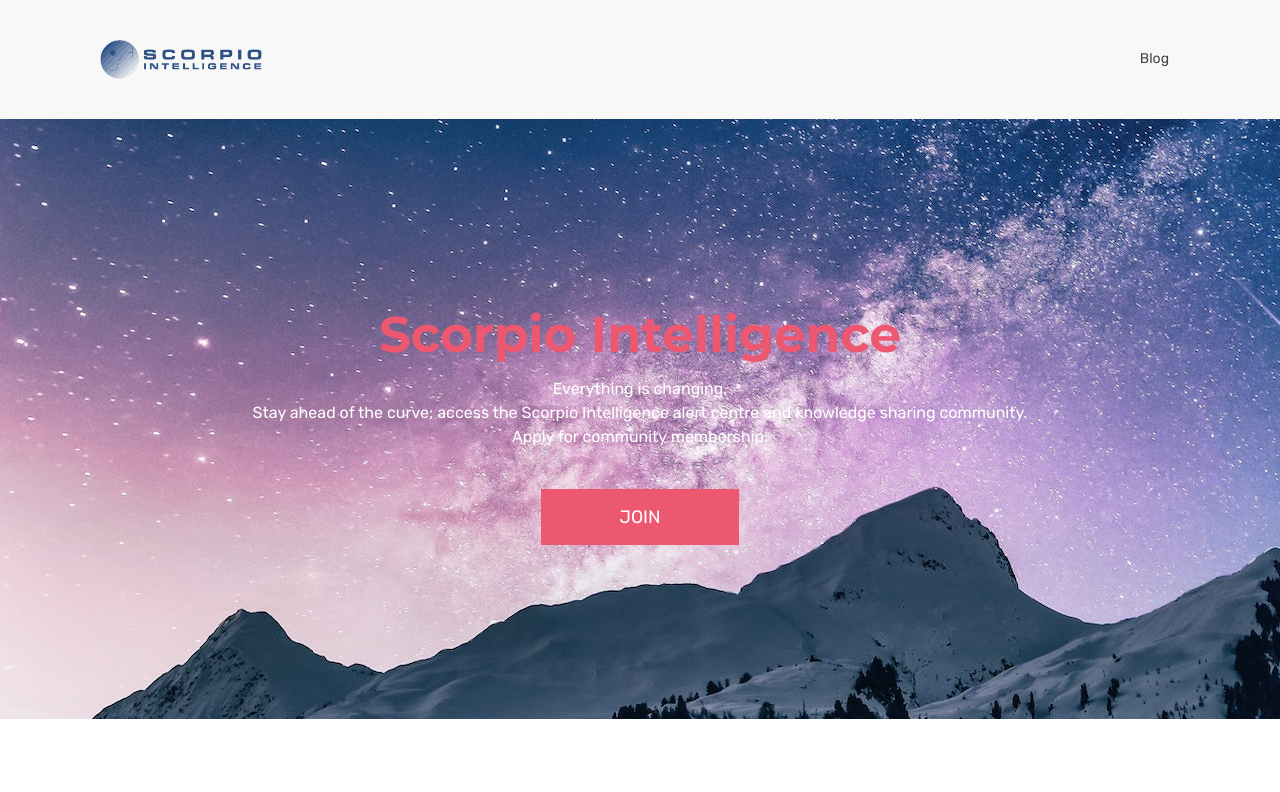
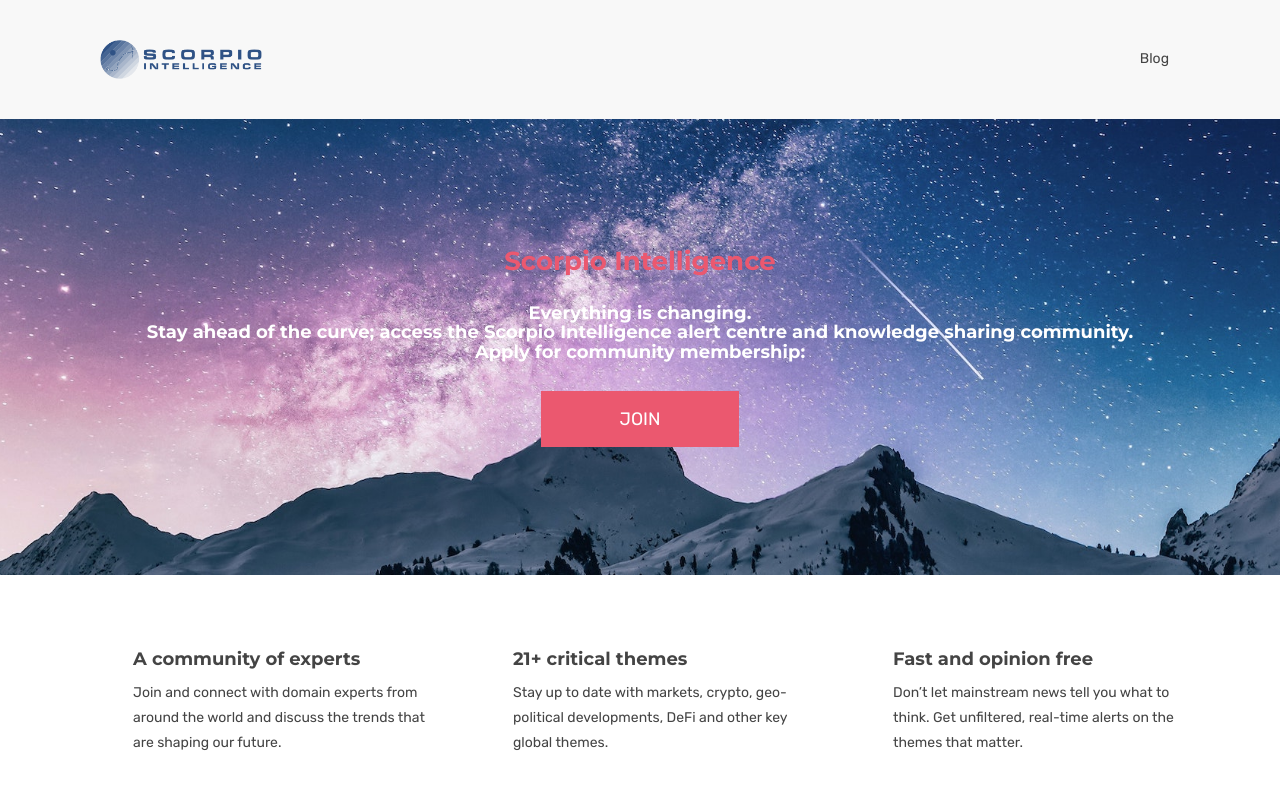
Before and after one commit to scorpio-intel/scorpio-intel.github.io, a Jekyll site: the page built from index.html, in a window 1280 px wide. Shown: the top 792 px of the page. Built offline with Jekyll 4.4.1, drawn with Linux system fonts in a browser that asks for light colours.

Commit message:
fix: Hero section

```diff
--- a/index.html
+++ b/index.html
@@ -14,23 +14,18 @@
   <div id="sliders">
     <div class="full-width">
       <!-- light slider -->
-      <div id="light-slider" class="carousel slide">
-        <div id="carousel-area">
-          <div id="carousel-slider" class="carousel slide" data-ride="carousel">
-            <div class="carousel-inner" role="listbox">
-              <div class="carousel-item active">
-                <img src="{{ BASE_PATH }}/assets/images/bg-1.jpg" alt="">
-                <div class="carousel-caption">
+        <div class="view" style="background-image: url({{ BASE_PATH }}/assets/images/bg-1.jpg); background-repeat: no-repeat; background-size: cover; background-position: center center;">
+          <div style="padding: 10%">
+          <div class="text-center">
           <h3 class="slide-title animated fadeInDown"><span class="text-primary">Scorpio Intelligence </span></h3>
-                  <h5 class="slide-text animated fadeIn">Everything is changing.
+          <br>
+          <h5 class="slide-text animated fadeIn" style="color: white">
+            Everything is changing.
             <br>Stay ahead of the curve; access the Scorpio Intelligence alert centre and knowledge sharing community.
             <br>Apply for community membership:
           </h5>
+          <br>
           <a href="https://scorpiointel.typeform.com/to/fMyy7o" class="btn btn-lg btn-default-filled animated fadeInUp">JOIN</a>
-                  {% comment %} <a href="https://github.com/scorpio-intel/scorpio.github.io/" class="btn btn-lg btn-common animated fadeInUp">Learn More</a> {% endcomment %}
-                </div>
-              </div>
-            </div>
           </div>
           </div>
       </div>
```
Also changed, not shown: 3 other files. Lines whose indentation alone changed are shown as unchanged.
